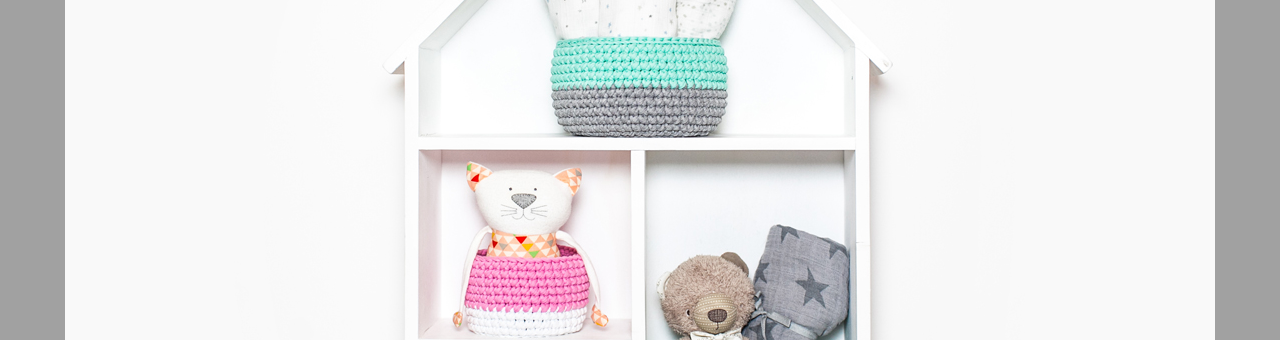
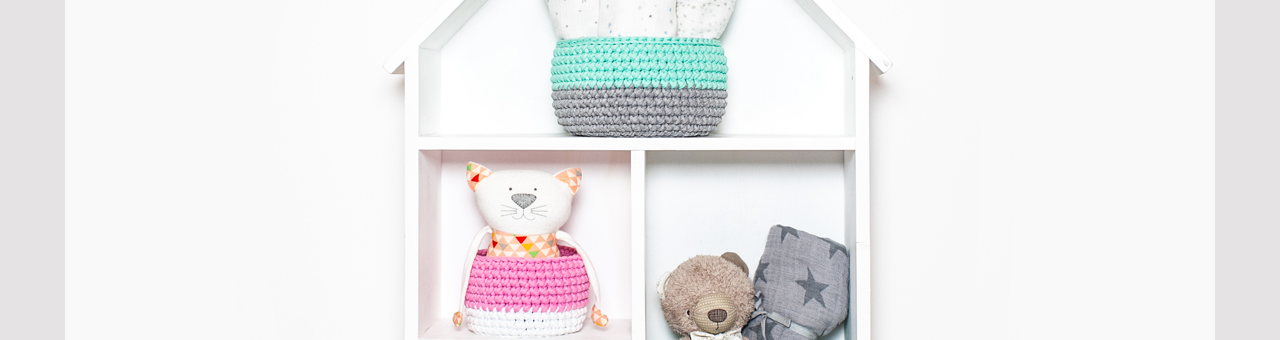
Before and after one commit to KrasavinSerg/358109-mishka, a website: page source/index.html in a window 1280 px wide. Shown: the part 370-710 px from the top of the page. Drawn offline with nearby package versions, Linux system fonts and the light colour scheme; files that its build step writes are made by us from their sources.

Commit message:
правки

```diff
--- a/source/sass/scaffolding.scss
+++ b/source/sass/scaffolding.scss
@@ -16,7 +16,7 @@ body {
   margin: 0;
   font-family: "Open Sans", "Arial", sans-serif;
   color: #000000;
-  background: #a1a1a1;
+  background: #e5e3e3;
   min-width: 320px;
 }
 
--- a/source/sass/style.scss
+++ b/source/sass/style.scss
@@ -1,7 +1,6 @@
 @import "normalize.scss";
 @import "scaffolding";
 @import "variables";
-
 @import "blocks/visually-hidden";
 @import "blocks/button";
 @import "blocks/page-header";
```
Also changed, not shown: source/catalog.html (+1 -1 lines), source/js/modalPopUp.js (+1 -7 lines).
